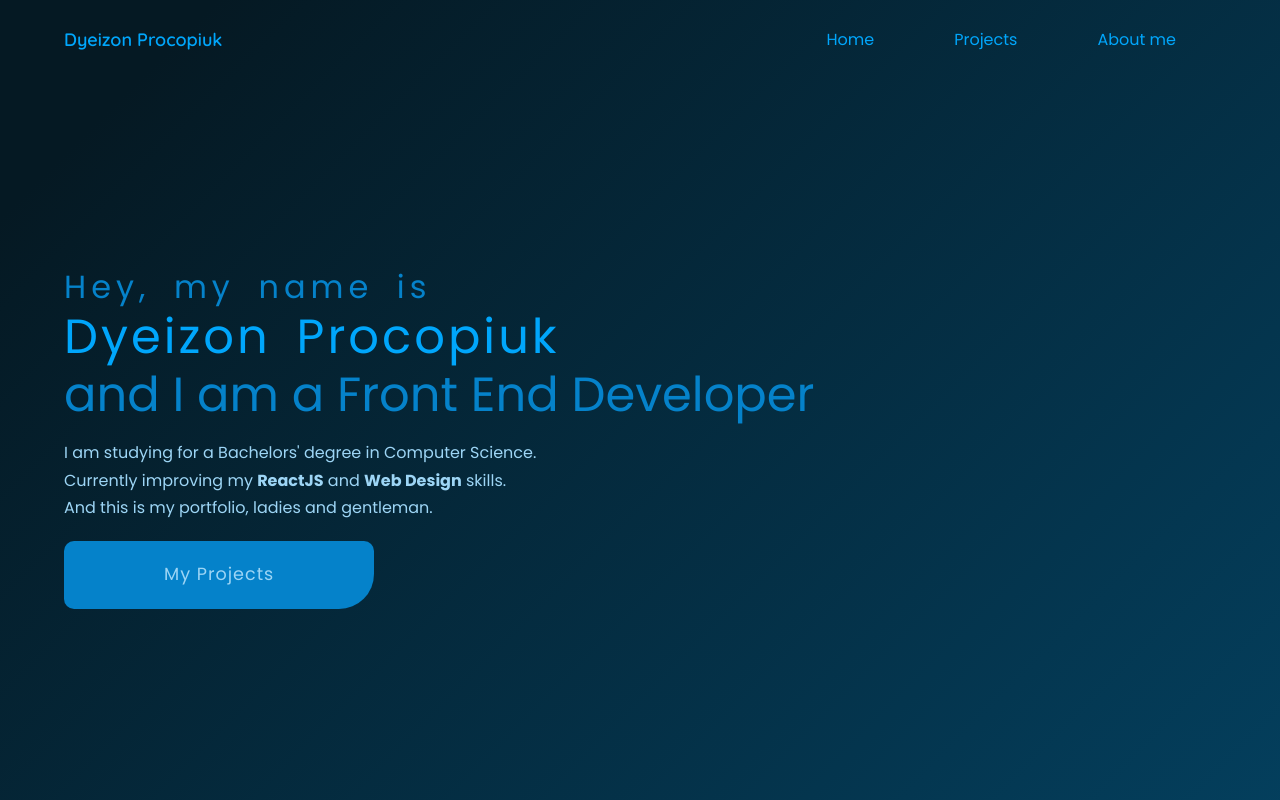
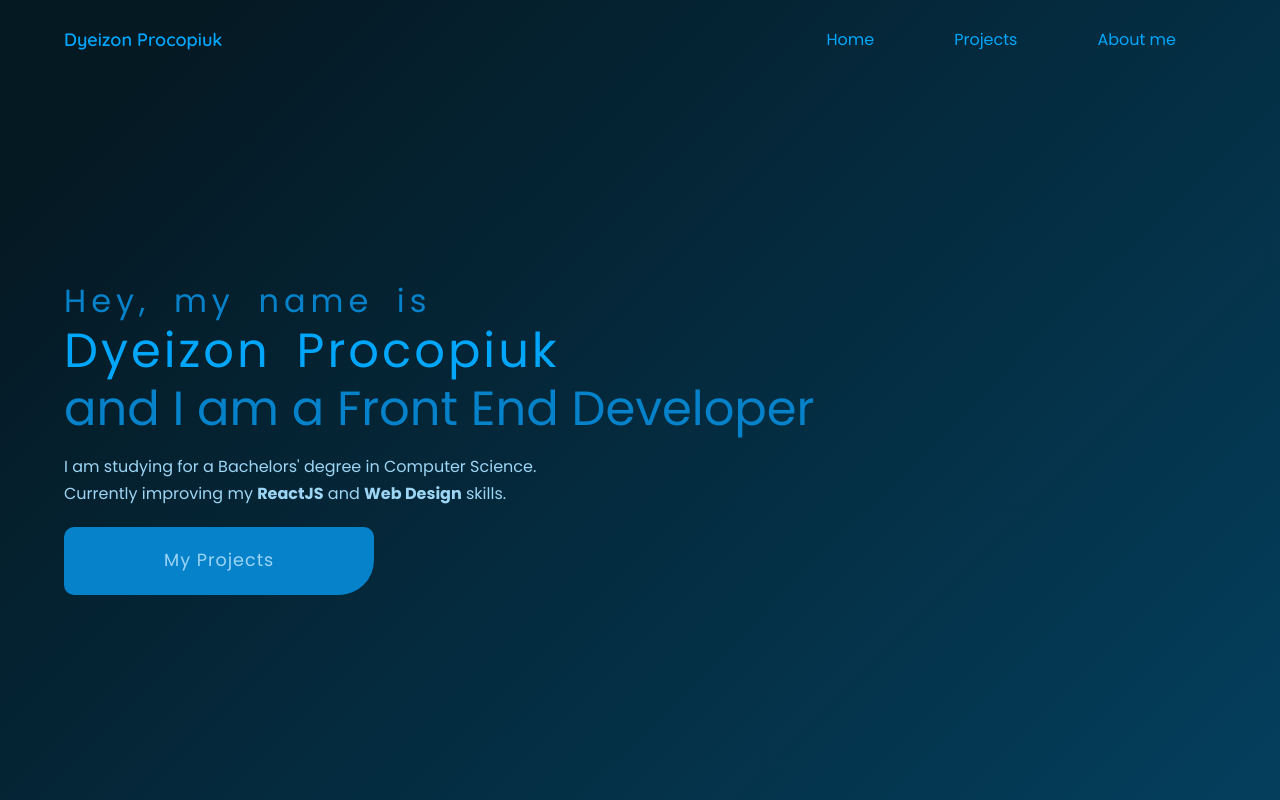
Before and after one commit to Dyeizon/portfolio, a React (Create React App) app: page / in a window 1280 px wide. Built offline with nearby package versions, Linux system fonts and the light colour scheme.

Commit message:
images from png to webp

```diff
--- a/src/components/AboutMe/index.jsx
+++ b/src/components/AboutMe/index.jsx
@@ -16,8 +16,6 @@ export const AboutMe = () => {
             setAge(currentDate.getFullYear() - birth['ano']);
         }
     }, [])
-
-
 
     return (
         <div className="container">
--- a/src/components/Presentation/index.jsx
+++ b/src/components/Presentation/index.jsx
@@ -9,7 +9,7 @@ export const Presentation = () => {
                     <h2 className='presentation-intro'>Hey, my name is</h2>
                     <h1 className="presentation-name">Dyeizon Procopiuk</h1>
                     <h1 className='presentation-profession'>and I am a Front End Developer</h1>
-                    <p className='presentation-about-me'>I am studying for a Bachelors' degree in Computer Science.<br/>Currently improving my <span style={{fontWeight: 'bold'}}>ReactJS</span> and <span style={{fontWeight: 'bold'}}>Web Design</span> skills.<br/>And this is my portfolio, ladies and gentleman.</p>
+                    <p className='presentation-about-me'>I am studying for a Bachelors' degree in Computer Science.<br/>Currently improving my <span style={{fontWeight: 'bold'}}>ReactJS</span> and <span style={{fontWeight: 'bold'}}>Web Design</span> skills.</p>
                     <Link to="/projects"><button className='presentation-button'>My Projects</button></Link>
                 </div>
             </section>
```
